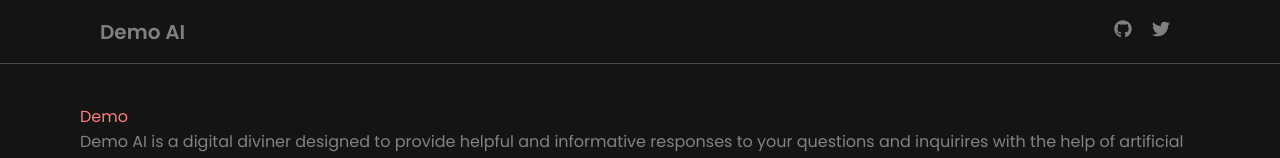
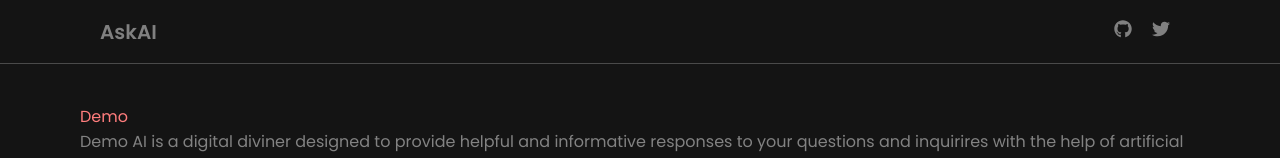
Before and after one commit to devmarcuz/AskAI, a React (Create React App) app: page / in a window 1280 px wide. Shown: the top 158 px of the page. Built offline with nearby package versions, Linux system fonts and the light colour scheme.

Commit message:
updated github link

```diff
--- a/src/pages/Home.js
+++ b/src/pages/Home.js
@@ -30,7 +30,7 @@ const Home = () => {
 
     setMessages([...messages, { role: "user", content: message }]);
 
-    console.log(messages);
+    setMessage("");
 
     setUserMessages([...userMessages, message]);
 
@@ -45,7 +45,6 @@ const Home = () => {
           ...prevLoadingStates.slice(0, -1),
           false,
         ]);
-        setMessage("");
         setResult(res.data.answer.replace(/\n/g, "<br>"));
         setMessages([
           ...messages,
@@ -62,10 +61,10 @@ const Home = () => {
   return (
     <div className="container">
       <nav>
-        <p>Demo AI</p>
+        <p>AskAI</p>
         <ul>
           <li>
-            <a href="https://github.com/devmarcuz/">
+            <a href="https://github.com/devmarcuz/AskAI">
               <FaGithub />
             </a>
             <a href="https://twitter.com/marcuzdrip">
```
